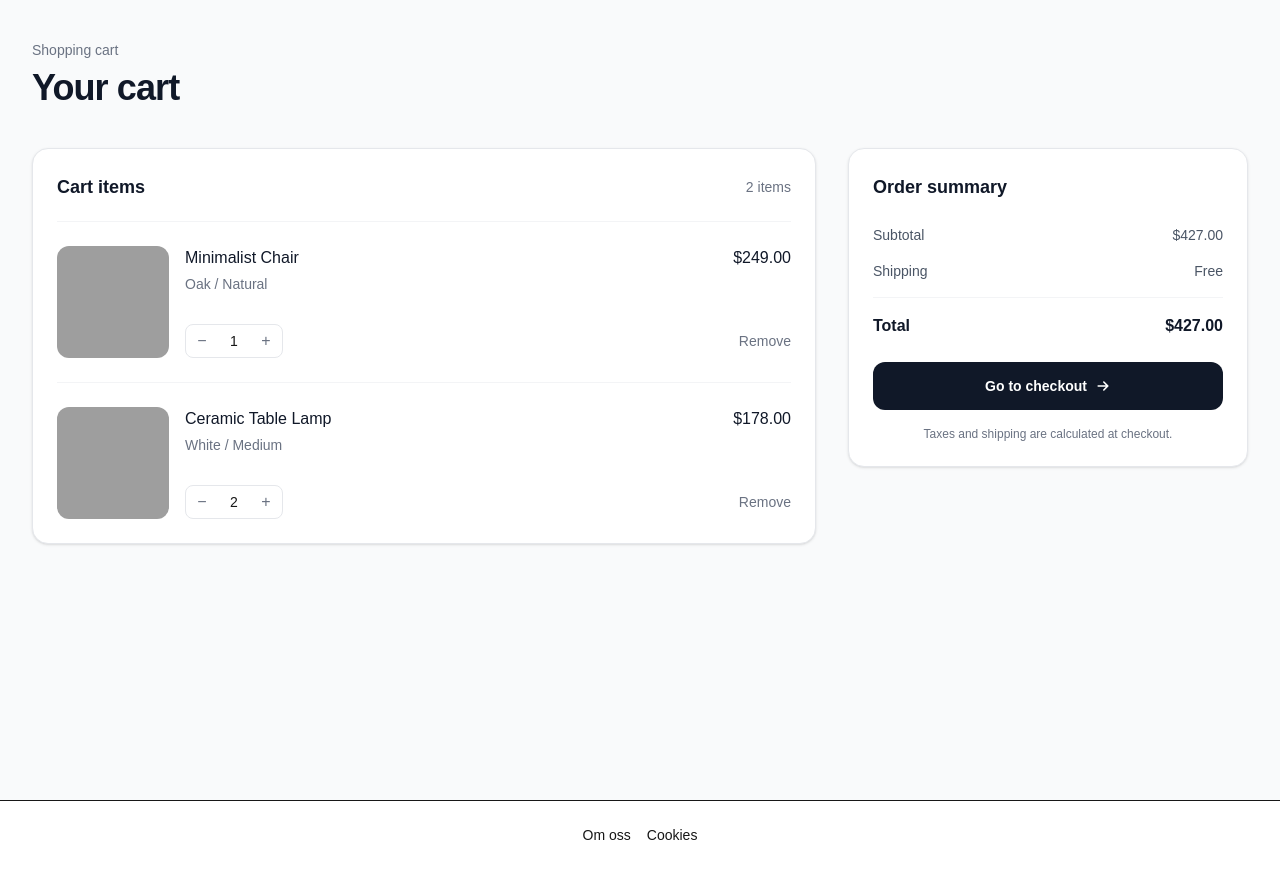
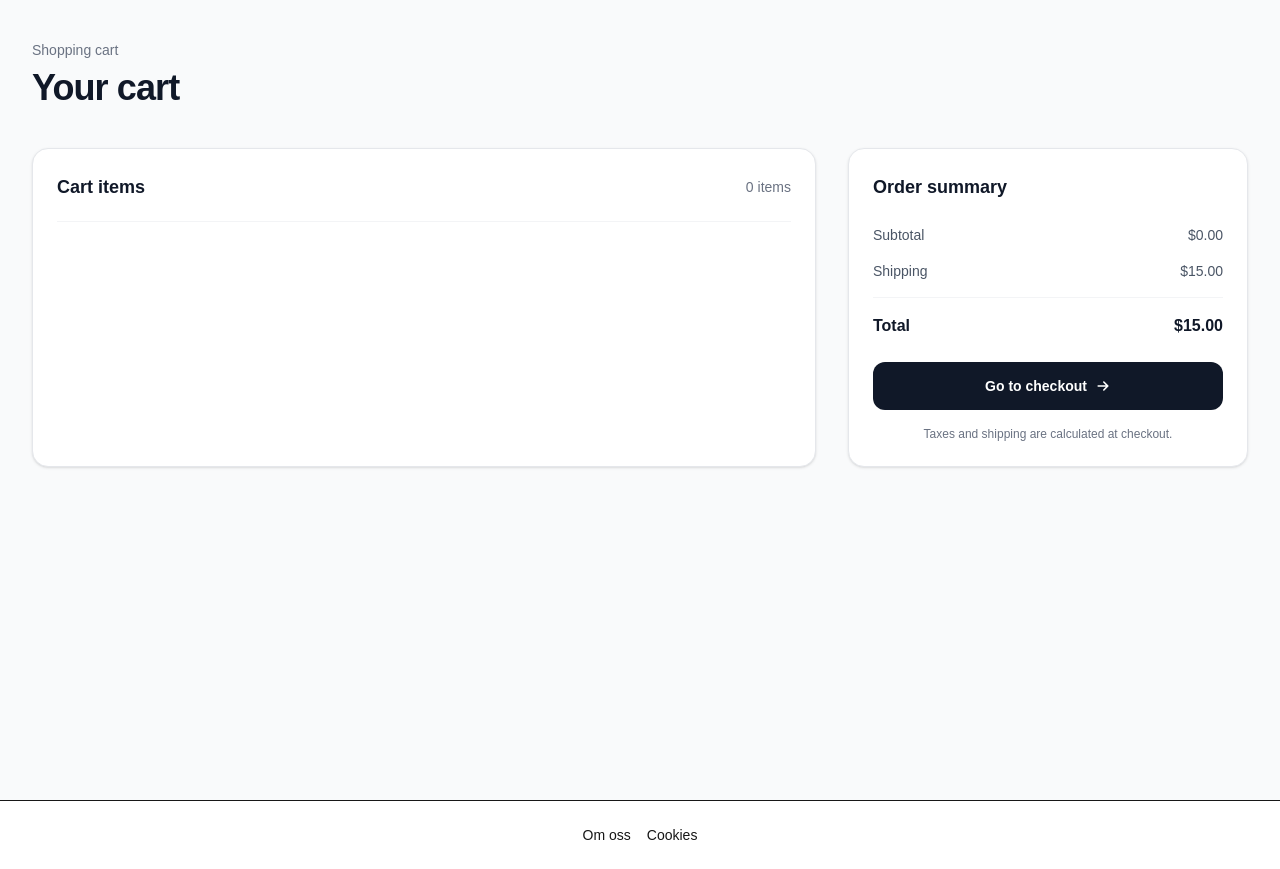
Before and after one commit to Project-Strumpan/project-strumpan, a Next.js app in the folder strumpan/: page /cart in a window 1280 px wide. Built offline with nearby package versions, Linux system fonts and the light colour scheme; grey boxes are pictures that could not be loaded.

Commit message:
Adapted cart page to use the shopping cart for its items and functions.
Not using cart for totals yet

```diff
--- a/strumpan/src/app/CartContext.tsx
+++ b/strumpan/src/app/CartContext.tsx
@@ -1,19 +1,28 @@
 "use client"
 
 import { createContext, useState, ReactNode } from "react";
-import { getProductData, productsArray } from "../productsStore"
+import { getProductData } from "../productsStore"
 
 type CartItem = {
-        id: string;
-        quantity: number;
-    };
+    id: number,
+    quantity: number,
+    category_id: number,
+    product_name: string,
+    product_description: string,
+    price: number,
+    picture_url: string,
+    origin: string,
+    material: string,
+    environmental_labels: string,
+    created_date: Date,
+};
 
 type CartContextType = {
   items: CartItem[];
-  getProductQuantity: (id: string) => number;
-  addOneToCart: (id: string) => void;
-  removeOneFromCart: (id: string) => void;
-  deleteFromCart: (id: string) => void;
+  getProductQuantity: (id: number) => number;
+  addOneToCart: (id: number) => void;
+  removeOneFromCart: (id: number) => void;
+  deleteFromCart: (id: number) => void;
   getTotalCost: () => number;
 };
 
@@ -23,7 +32,7 @@ export function CartProvider({children}: {children: ReactNode}) {
 
     const [cartProducts, setCartProducts] = useState<CartItem[]>([])
 
-    function getProductQuantity(id: string) {
+    function getProductQuantity(id: number) {
         const quantity = cartProducts.find(product => product.id === id)?.quantity
 
         if (quantity === undefined){
@@ -33,7 +42,7 @@ export function CartProvider({children}: {children: ReactNode}) {
         return quantity
     }
 
-    function addOneToCart(id: string){
+    function addOneToCart(id: number){
         const quantity = getProductQuantity(id);
 
         const productData = getProductData(id);
@@ -46,7 +55,8 @@ export function CartProvider({children}: {children: ReactNode}) {
                 ...cartProducts,
                 {
                     id: id,
-                    quantity: 1
+                    quantity: 1,
+                    ...productData
                 }
             ])
         }
@@ -62,7 +72,7 @@ export function CartProvider({children}: {children: ReactNode}) {
         }
     }
 
-    function removeOneFromCart(id: string) {
+    function removeOneFromCart(id: number) {
         const quantity = getProductQuantity(id);
 
         if (quantity == 1){
@@ -90,7 +100,7 @@ export function CartProvider({children}: {children: ReactNode}) {
         return totalCost;
     }
 
-    function deleteFromCart(id: string) {
+    function deleteFromCart(id: number) {
         setCartProducts(
             cartProducts =>
             cartProducts.filter(product => {
@@ -104,7 +114,7 @@ export function CartProvider({children}: {children: ReactNode}) {
         items: cartProducts,
         getProductQuantity,
         addOneToCart,
-        removeOneFromCart,
+        removeOneFromCart: removeOneFromCart,
         deleteFromCart,
         getTotalCost
     }
--- a/strumpan/src/app/[slug]/ProductDetails/AddToCart.tsx
+++ b/strumpan/src/app/[slug]/ProductDetails/AddToCart.tsx
@@ -6,7 +6,7 @@ import { CartContext } from "@/app/CartContext";
 
 type Product =
     {
-    id: string;
+    id: number;
     title: string;
     description: string;
     price: number;
--- a/strumpan/src/app/[slug]/ProductDetails/page.tsx
+++ b/strumpan/src/app/[slug]/ProductDetails/page.tsx
@@ -1,4 +1,4 @@
-import { productsArray } from '../../../productsStore';
+import { productsArray } from '@/productsStore';
 import { Button, Form, Row, Col } from 'react-bootstrap';
 import AddToCart from './AddToCart';
 import Link from 'next/link';
--- a/strumpan/src/app/cart/page.tsx
+++ b/strumpan/src/app/cart/page.tsx
@@ -1,27 +1,11 @@
+"use client"
 import React from "react";
-
-const cartItems = [
-  {
-    id: 1,
-    name: "Minimalist Chair",
-    description: "Oak / Natural",
-    price: 249,
-    quantity: 1,
-    image:
-      "https://images.unsplash.com/photo-1503602642458-232111445657?auto=format&fit=crop&w=300&q=80",
-  },
-  {
-    id: 2,
-    name: "Ceramic Table Lamp",
-    description: "White / Medium",
-    price: 89,
-    quantity: 2,
-    image:
-      "https://images.unsplash.com/photo-1507473885765-e6ed057f782c?auto=format&fit=crop&w=300&q=80",
-  },
-];
+import { useContext } from "react"
+import { CartContext } from "@/app/CartContext";
 
 export default function CartPage() {
+  const cart = useContext(CartContext);
+  let cartItems = cart!.items;
   const subtotal = cartItems.reduce(
     (total, item) => total + item.price * item.quantity,
     0
@@ -62,8 +46,8 @@ export default function CartPage() {
                 >
                   {/* Image */}
                   <img
-                    src={item.image}
-                    alt={item.name}
+                    src={item.picture_url}
+                    alt={item.product_name}
                     className="h-24 w-24 rounded-xl object-cover sm:h-28 sm:w-28"
                   />
 
@@ -72,10 +56,10 @@ export default function CartPage() {
                     <div className="flex justify-between gap-4">
                       <div>
                         <h3 className="font-medium text-gray-900">
-                          {item.name}
+                          {item.product_name}
                         </h3>
                         <p className="mt-1 text-sm text-gray-500">
-                          {item.description}
+                          {item.product_description}
                         </p>
                       </div>
 
@@ -89,7 +73,7 @@ export default function CartPage() {
                       <div className="flex items-center rounded-lg border border-gray-200">
                         <button
                           className="flex h-8 w-8 items-center justify-center text-gray-500 transition hover:bg-gray-50 hover:text-gray-900"
-                          aria-label="Decrease quantity"
+                          aria-label="Decrease quantity" onClick={() => cart!.removeOneFromCart(item.id)}
                         >
                           −
                         </button>
@@ -100,13 +84,13 @@ export default function CartPage() {
 
                         <button
                           className="flex h-8 w-8 items-center justify-center text-gray-500 transition hover:bg-gray-50 hover:text-gray-900"
-                          aria-label="Increase quantity"
+                          aria-label="Increase quantity" onClick={() => cart!.addOneToCart(item.id)}
                         >
                           +
                         </button>
                       </div>
 
-                      <button className="text-sm font-medium text-gray-500 transition hover:text-red-600">
+                      <button className="text-sm font-medium text-gray-500 transition hover:text-red-600" onClick={() => cart!.deleteFromCart(item.id)}>
                         Remove
                       </button>
                     </div>
--- a/strumpan/src/app/layout.tsx
+++ b/strumpan/src/app/layout.tsx
@@ -26,6 +26,7 @@ export default function RootLayout({ children, }: { children: React.ReactNode })
       className={`${geistSans.variable} ${geistMono.variable} h-full antialiased`}
     >
       <body className="min-h-full flex flex-col">
+        <Providers>
         <div className="flex-1">{children}</div>
         <footer className="flex justify-center gap-4 border-t px-4 py-6 text-sm">
           <Link href="/about" className="hover:underline">Om oss</Link>
@@ -33,6 +34,7 @@ export default function RootLayout({ children, }: { children: React.ReactNode })
           Cookies
           </Link>
         </footer>
+        </Providers>
       </body>
     </html>
   );
--- a/strumpan/src/productsStore.ts
+++ b/strumpan/src/productsStore.ts
@@ -1,14 +1,36 @@
+//Temporary product storage before database integration
+
 const productsArray = [
     {
-        id: "1",
-        title: "Strumpa1",
-        description: "strumpa1 är en produkt",
-        price: 20,
-        stock: 50
-    },
+    id: 1,
+    quantity: 0,
+    category_id: 1,
+    name: "Minimalist Chair",
+    description: "Oak / Natural",
+    price: 249,
+    stock: 50,
+    picture_url:
+      "https://images.unsplash.com/photo-1503602642458-232111445657?auto=format&fit=crop&w=300&q=80",
+    origin: "Lorem Ipsum",
+    material: "Lorem Ipsum",
+    env_labels: "Lorem Ipsum",
+    created_date: new Date("2025/4/4"),
+  },
+  {
+    id: 2,
+    quantity: 0,
+    category_id: 2,
+    name: "Ceramic Table Lamp",
+    description: "White / Medium",
+    price: 89,
+    stock: 100,
+    picture_url:
+      "https://images.unsplash.com/photo-1507473885765-e6ed057f782c?auto=format&fit=crop&w=300&q=80",
+
+  },
 ]
 
-function getProductData(id: string) {
+function getProductData(id: number) {
     let productData = productsArray.find(product => product.id === id);
 
     if (productData == undefined){
```
Also changed, not shown: 2 other files (tests, documents, lock files or other folders).
